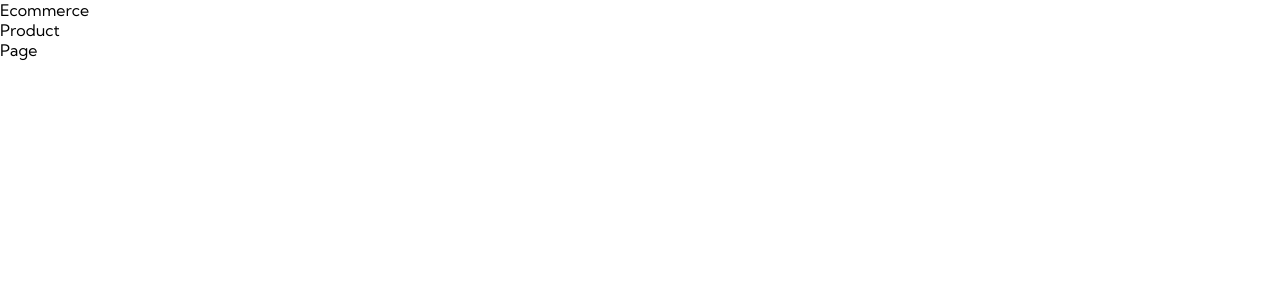
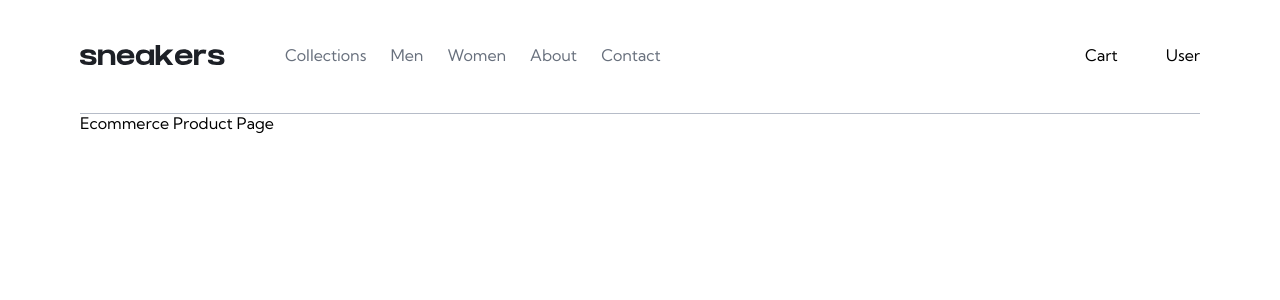
Before and after one commit to revuwem/ecommerce-product-page, a Next.js app: page / in a window 1280 px wide. Shown: the top 300 px of the page. Built offline with nearby package versions, Linux system fonts and the light colour scheme.

Commit message:
feat(app/layout): add LayoutHeader to Layout

```diff
--- a/app/layout.tsx
+++ b/app/layout.tsx
@@ -1,6 +1,9 @@
 import React from "react";
 import "./globals.css";
 import { Kumbh_Sans as KumbhSans } from "next/font/google";
+import { Layout } from "@/shared/ui";
+import { Cart, LayoutHeader, SiteNav } from "@/widgets/ui";
+import UserProfile from "@/widgets/ui/UserProfile/UserProfile";
 
 const kumbhSans = KumbhSans({ subsets: ["latin"] });
 
@@ -16,7 +19,19 @@ export default function RootLayout({
 }) {
   return (
     <html lang="en">
-      <body className={kumbhSans.className}>{children}</body>
+      <body className={kumbhSans.className}>
+        <Layout
+          headerSlot={
+            <LayoutHeader
+              navSlot={<SiteNav />}
+              cartSlot={<Cart />}
+              userProfileSlot={<UserProfile />}
+            />
+          }
+        >
+          {children}
+        </Layout>
+      </body>
     </html>
   );
 }
```
